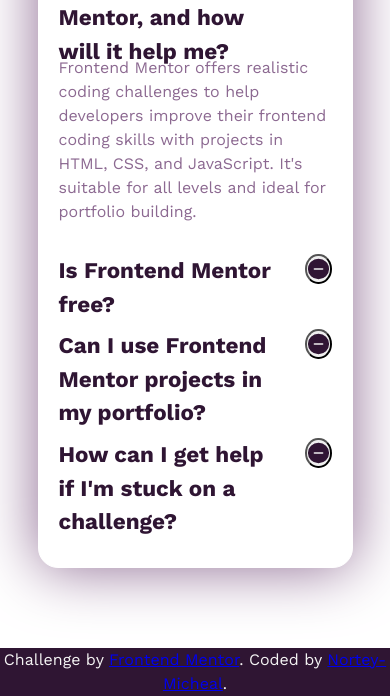
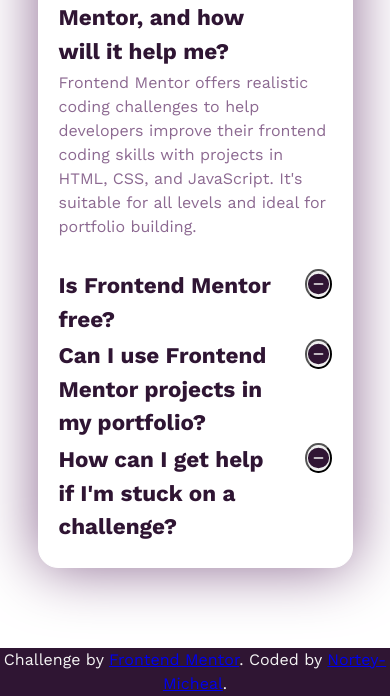
Before and after one commit to Nortey-Micheal/faq-acccordion, a plain HTML site: page index.html in a window 390 px wide. Both pictures are taken after a click on the button 318 px from the left and 227 px from the top of the page. Shown: the part 245-941 px from the top of the page. Drawn offline with Linux system fonts and the light colour scheme.

Commit message:
feat: adjust paragragh margin

```diff
--- a/index.css
+++ b/index.css
@@ -120,6 +120,6 @@
     }
 
     div + p {
-        margin-top: -20px;
+        margin-top: 0;
     }
 }
```
